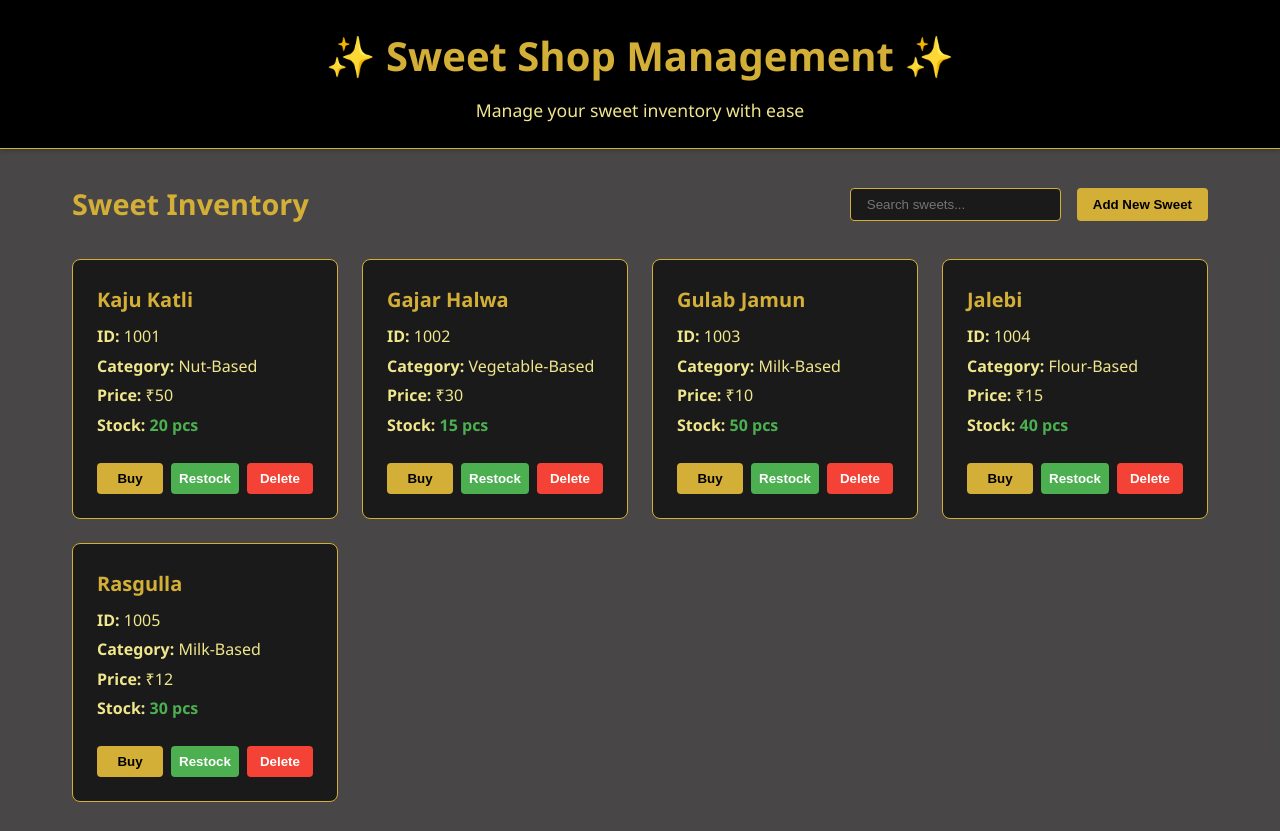
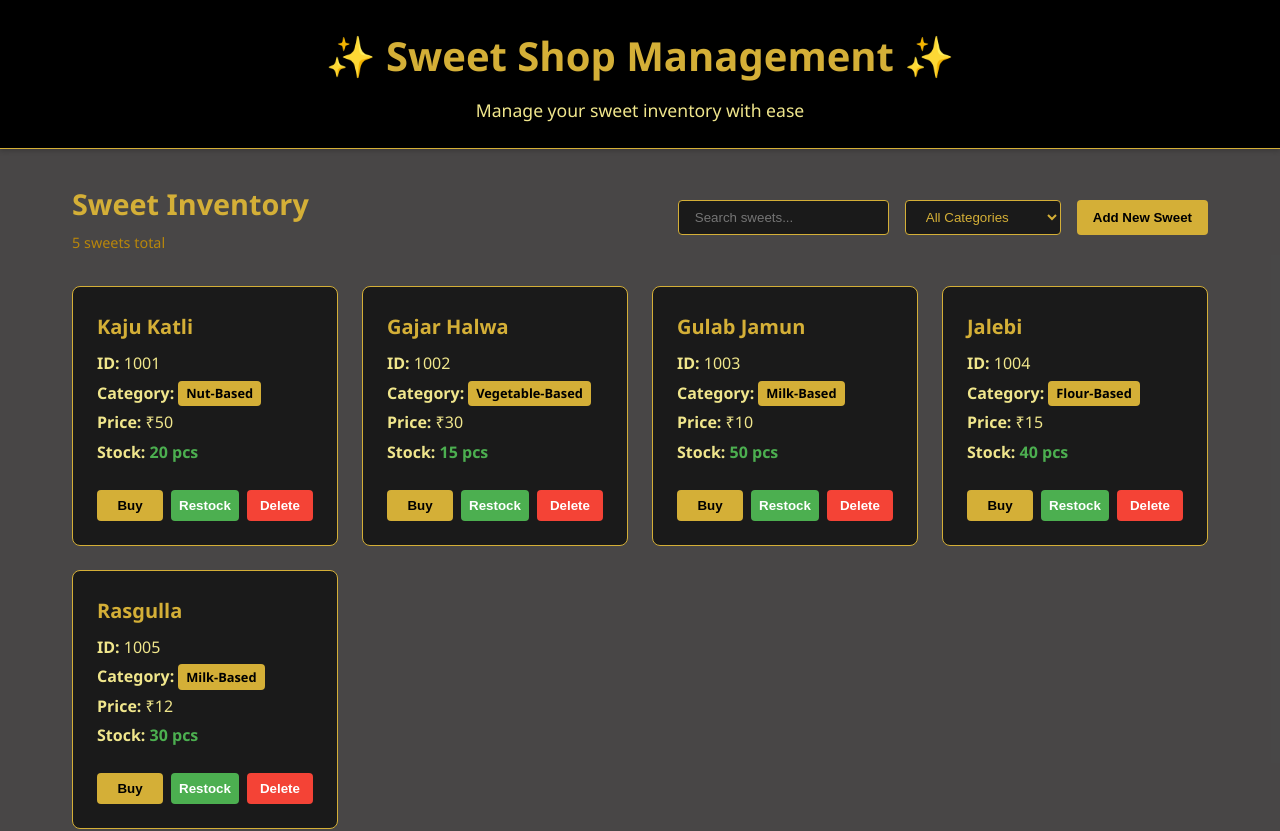
Before and after one commit to notKaushaL/Sweet-Shop-Management-Using-TDD, a React (Vite) app in the folder sweet-shop-frontend/: page / in a window 1280 px wide. Shown: the top 831 px of the page. Built offline with nearby package versions, Linux system fonts and the light colour scheme.

Commit message:
Add category filtering feature and enhance sweet cards

```diff
--- a/sweet-shop-frontend/src/App.jsx
+++ b/sweet-shop-frontend/src/App.jsx
@@ -9,6 +9,7 @@ function App() {
   const [sweets, setSweets] = useState([]);
   const [searchTerm, setSearchTerm] = useState('');
   const [showAddForm, setShowAddForm] = useState(false);
+  const [selectedCategory, setSelectedCategory] = useState('all');
 
   // Load sweets when component mounts
   useEffect(() => {
@@ -51,11 +52,19 @@ function App() {
     }
   };
 
-  // Filter sweets based on search term
-  const filteredSweets = sweets.filter(sweet =>
-    sweet.name.toLowerCase().includes(searchTerm.toLowerCase()) ||
-    sweet.category.toLowerCase().includes(searchTerm.toLowerCase())
-  );
+  // Filter sweets based on search term and category
+  const filteredSweets = sweets.filter(sweet => {
+    // Filter by search term
+    const matchesSearch =
+      sweet.name.toLowerCase().includes(searchTerm.toLowerCase()) ||
+      sweet.category.toLowerCase().includes(searchTerm.toLowerCase());
+
+    // Filter by category if not showing all
+    const matchesCategory = selectedCategory === 'all' ||
+      sweet.category.toLowerCase() === selectedCategory.toLowerCase();
+
+    return matchesSearch && matchesCategory;
+  });
 
   return (
     <div style={{ backgroundColor: '#232121d0', minHeight: '100vh' }}>
@@ -68,7 +77,12 @@ function App() {
           alignItems: 'center',
           marginBottom: '2rem'
         }}>
-          <h1 style={{ color: '#D4AF37', fontSize: '1.8rem' }}>Sweet Inventory</h1>
+          <div>
+            <h1 style={{ color: '#D4AF37', fontSize: '1.8rem', marginBottom: '0.25rem' }}>Sweet Inventory</h1>
+            <p style={{ color: '#B8860B', fontSize: '0.9rem' }}>
+              {filteredSweets.length} {filteredSweets.length === 1 ? 'sweet' : 'sweets'} {selectedCategory !== 'all' ? `in ${selectedCategory}` : 'total'}
+            </p>
+          </div>
 
           <div style={{ display: 'flex', gap: '1rem' }}>
             {/* Search input */}
@@ -86,6 +100,28 @@ function App() {
                 outline: 'none'
               }}
             />
+
+            {/* Category filter */}
+            <select
+              value={selectedCategory}
+              onChange={(e) => setSelectedCategory(e.target.value)}
+              style={{
+                padding: '0.5rem 1rem',
+                backgroundColor: '#1A1A1A',
+                border: '1px solid #D4AF37',
+                borderRadius: '4px',
+                color: '#D4AF37',
+                outline: 'none'
+              }}
+            >
+              <option value="all">All Categories</option>
+              {/* Get unique categories */}
+              {[...new Set(sweets.map(sweet => sweet.category))].map(category => (
+                <option key={category} value={category}>
+                  {category}
+                </option>
+              ))}
+            </select>
 
             {/* Add New Sweet button */}
             <button
--- a/sweet-shop-frontend/src/components/SweetCard.jsx
+++ b/sweet-shop-frontend/src/components/SweetCard.jsx
@@ -40,8 +40,23 @@ function SweetCard({ sweet, onPurchase, onRestock, onDelete }) {
         <div style={{ color: '#F0E68C', marginBottom: '0.25rem' }}>
           <span style={{ fontWeight: 'bold' }}>ID:</span> {sweet.id}
         </div>
-        <div style={{ color: '#F0E68C', marginBottom: '0.25rem' }}>
-          <span style={{ fontWeight: 'bold' }}>Category:</span> {sweet.category}
+        <div style={{
+          color: '#F0E68C',
+          marginBottom: '0.25rem',
+          display: 'flex',
+          alignItems: 'center'
+        }}>
+          <span style={{ fontWeight: 'bold', marginRight: '0.25rem' }}>Category:</span>
+          <span style={{
+            backgroundColor: '#D4AF37',
+            color: 'black',
+            padding: '0.15rem 0.5rem',
+            borderRadius: '4px',
+            fontSize: '0.8rem',
+            fontWeight: 'bold'
+          }}>
+            {sweet.category}
+          </span>
         </div>
         <div style={{ color: '#F0E68C', marginBottom: '0.25rem' }}>
           <span style={{ fontWeight: 'bold' }}>Price:</span> ₹{sweet.price}
```
